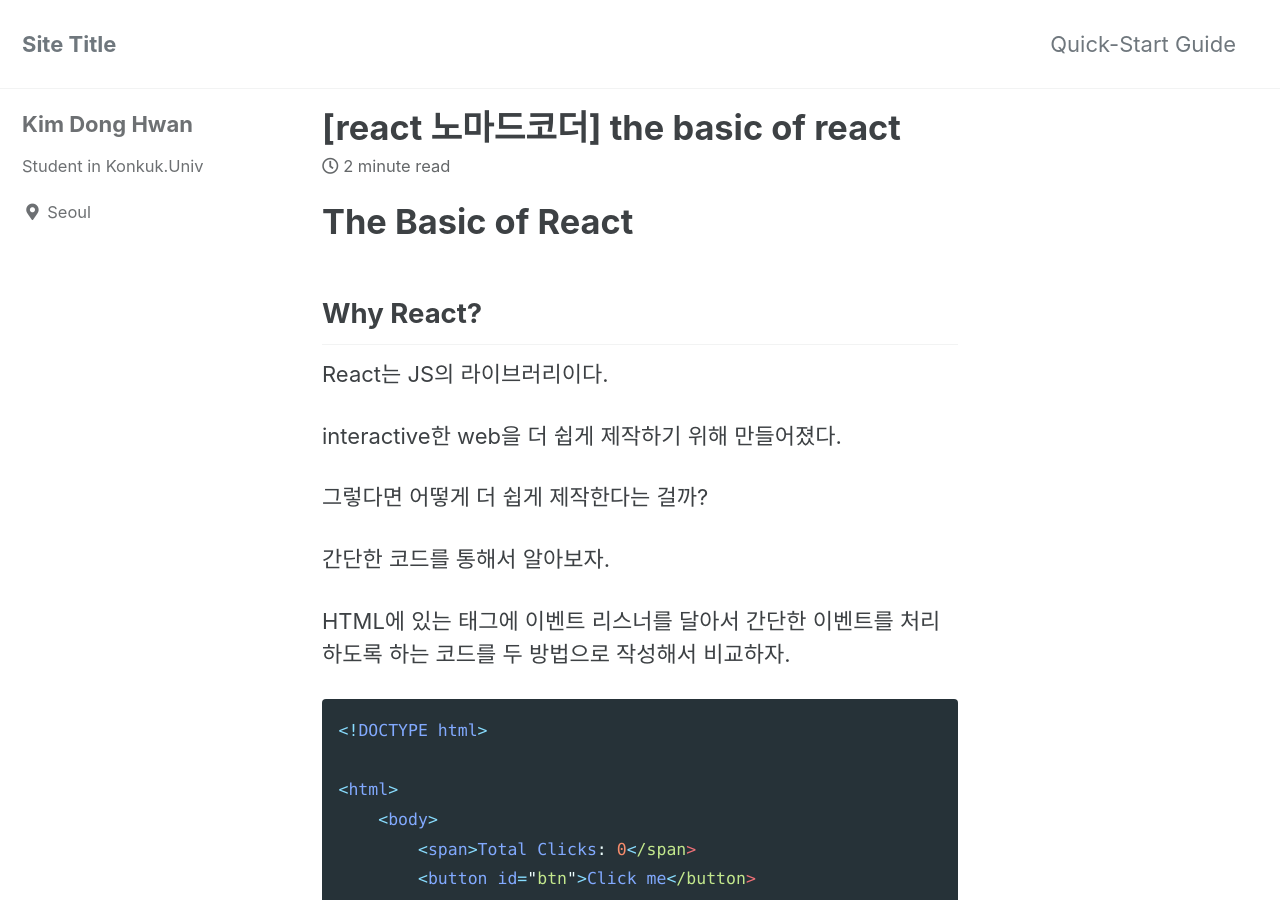
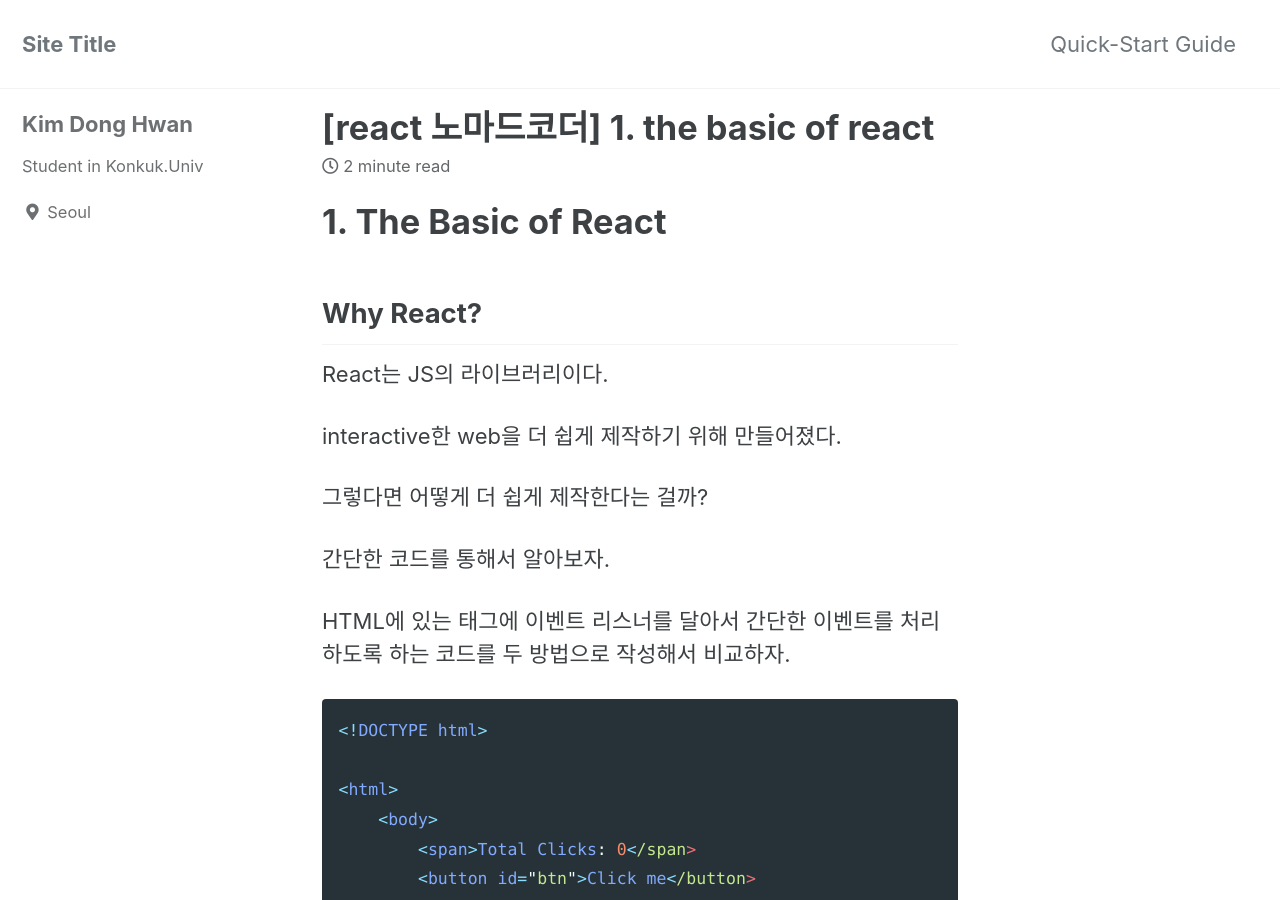
Before and after one commit to forwarder1121/forwarder1121.github.io_old, a Jekyll site: the page built from _posts/스터디/노마드코더_리액트/2024-01-02-[React 노마드코더] 1. The Basic of React.md, in a window 1280 px wide and 900 px high. Built offline with Jekyll 4.4.1, drawn with Linux system fonts in a browser that asks for light colours; cached includes are drawn as plain includes; comment, search, counter and statistics services are not loaded.

Commit message:
modify : file name

```diff
--- a/_posts/스터디/노마드코더_리액트/2024-01-02-[React 노마드코더] The Basic of React.md
+++ b/_posts/스터디/노마드코더_리액트/2024-01-02-[React 노마드코더] 1. The Basic of React.md
@@ -1,5 +1,5 @@
 
-# The Basic of React
+# 1. The Basic of React
 
 
 
```
